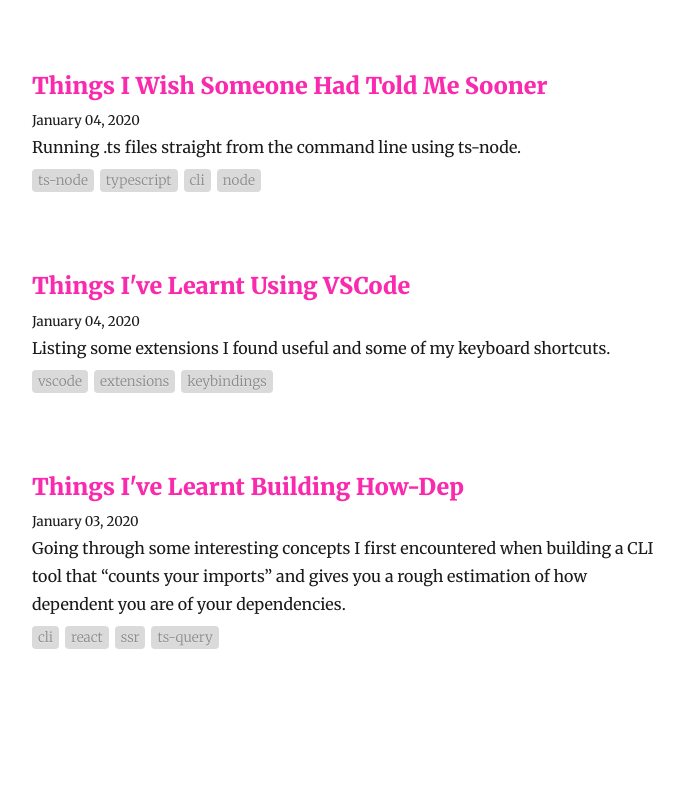
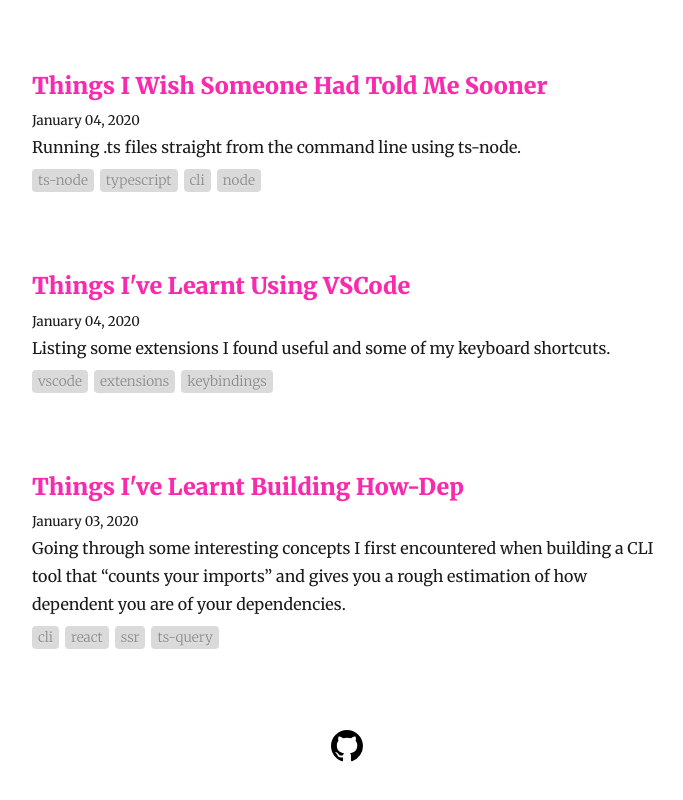
Before and after one commit to dutzi/dutzi.github.io, a Gatsby site: page / in a window 1280 px wide. Shown: the part 1719-2519 px from the top of the page, without its empty margins (293-976 px from the left). Before the commit the page ends 2491 px from the top, so only its background shows below. Built offline with nearby package versions, Linux system fonts and the light colour scheme; Gatsby itself is replaced by a stand-in of ours; some packages are replaced by stand-ins of ours.

Commit message:
add github link

```diff
--- /dev/null
+++ b/src/components/github-link.js
@@ -0,0 +1,23 @@
+import React from 'react'
+
+export default function GithubLink() {
+  return (
+    <div>
+      <a href="https://github.com/dutzi">
+        <svg
+          class="octicon octicon-mark-github v-align-middle"
+          height="32"
+          viewBox="0 0 16 16"
+          version="1.1"
+          width="32"
+          ariaHidden="true"
+        >
+          <path
+            fillRule="evenodd"
+            d="M8 0C3.58 0 0 3.58 0 8c0 3.54 2.29 6.53 5.47 7.59.4.07.55-.17.55-.38 0-.19-.01-.82-.01-1.49-2.01.37-2.53-.49-2.69-.94-.09-.23-.48-.94-.82-1.13-.28-.15-.68-.52-.01-.53.63-.01 1.08.58 1.23.82.72 1.21 1.87.87 2.33.66.07-.52.28-.87.51-1.07-1.78-.2-3.64-.89-3.64-3.95 0-.87.31-1.59.82-2.15-.08-.2-.36-1.02.08-2.12 0 0 .67-.21 2.2.82.64-.18 1.32-.27 2-.27.68 0 1.36.09 2 .27 1.53-1.04 2.2-.82 2.2-.82.44 1.1.16 1.92.08 2.12.51.56.82 1.27.82 2.15 0 3.07-1.87 3.75-3.65 3.95.29.25.54.73.54 1.48 0 1.07-.01 1.93-.01 2.2 0 .21.15.46.55.38A8.013 8.013 0 0016 8c0-4.42-3.58-8-8-8z"
+          ></path>
+        </svg>
+      </a>
+    </div>
+  )
+}
--- a/src/components/layout.js
+++ b/src/components/layout.js
@@ -3,6 +3,7 @@
 
 import { rhythm, scale } from '../utils/typography'
 import DarkMode from './dark-mode'
+import GithubLink from './github-link'
 
 class Layout extends React.Component {
   render() {
@@ -64,6 +65,9 @@
         <DarkMode />
         <header>{header}</header>
         <main>{children}</main>
+        <footer>
+          <GithubLink />
+        </footer>
       </div>
     )
   }
--- a/static/my-theme-changes.css
+++ b/static/my-theme-changes.css
@@ -128,6 +128,14 @@
   }
 }
 
+footer {
+  text-align: center;
+}
+
+footer a {
+  box-shadow: none;
+}
+
 /* Dark Mode */
 
 .darkModeButtonWrapper {
```
